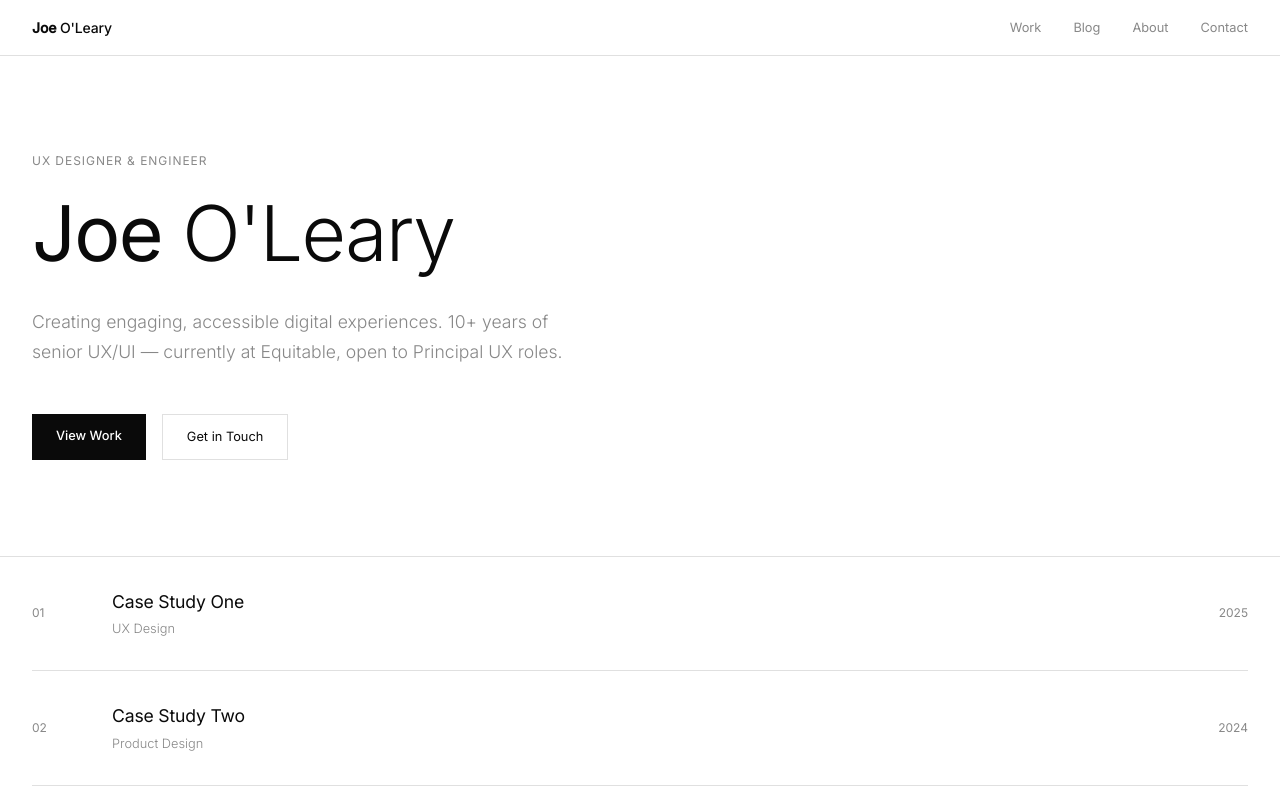
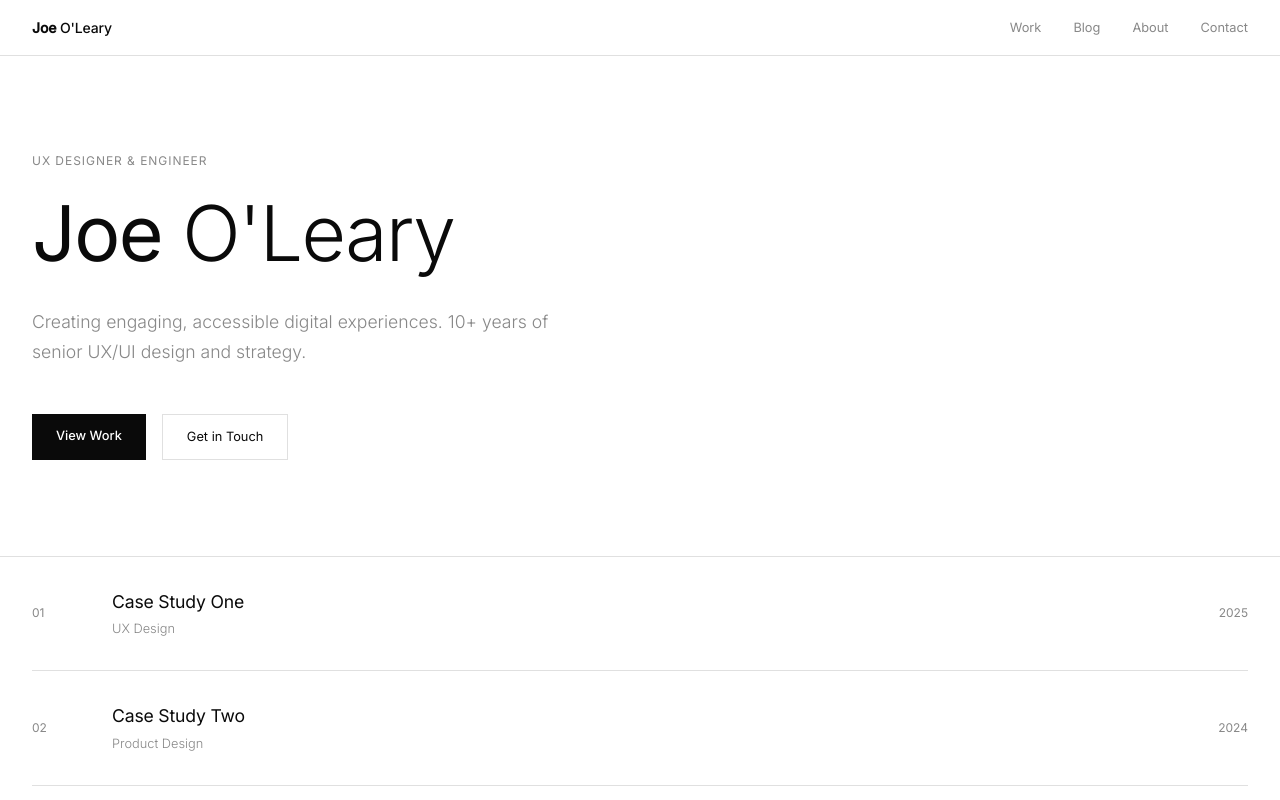
Before and after one commit to professorfalken1942-hash/joeoleary, a Next.js app: page / in a window 1280 px wide. Shown: the top 800 px of the page. Built offline with nearby package versions, Linux system fonts and the light colour scheme.

Commit message:
Update hero copy: remove employment/role language

```diff
--- a/src/app/page.tsx
+++ b/src/app/page.tsx
@@ -49,7 +49,7 @@ export default function Home() {
             maxWidth: "560px",
             marginBottom: "3rem",
           }}>
-            Creating engaging, accessible digital experiences. 10+ years of senior UX/UI — currently at Equitable, open to Principal UX roles.
+            Creating engaging, accessible digital experiences. 10+ years of senior UX/UI design and strategy.
           </p>
           <div style={{ display: "flex", gap: "1rem", flexWrap: "wrap" }}>
             <Link href="/work" style={{
```
